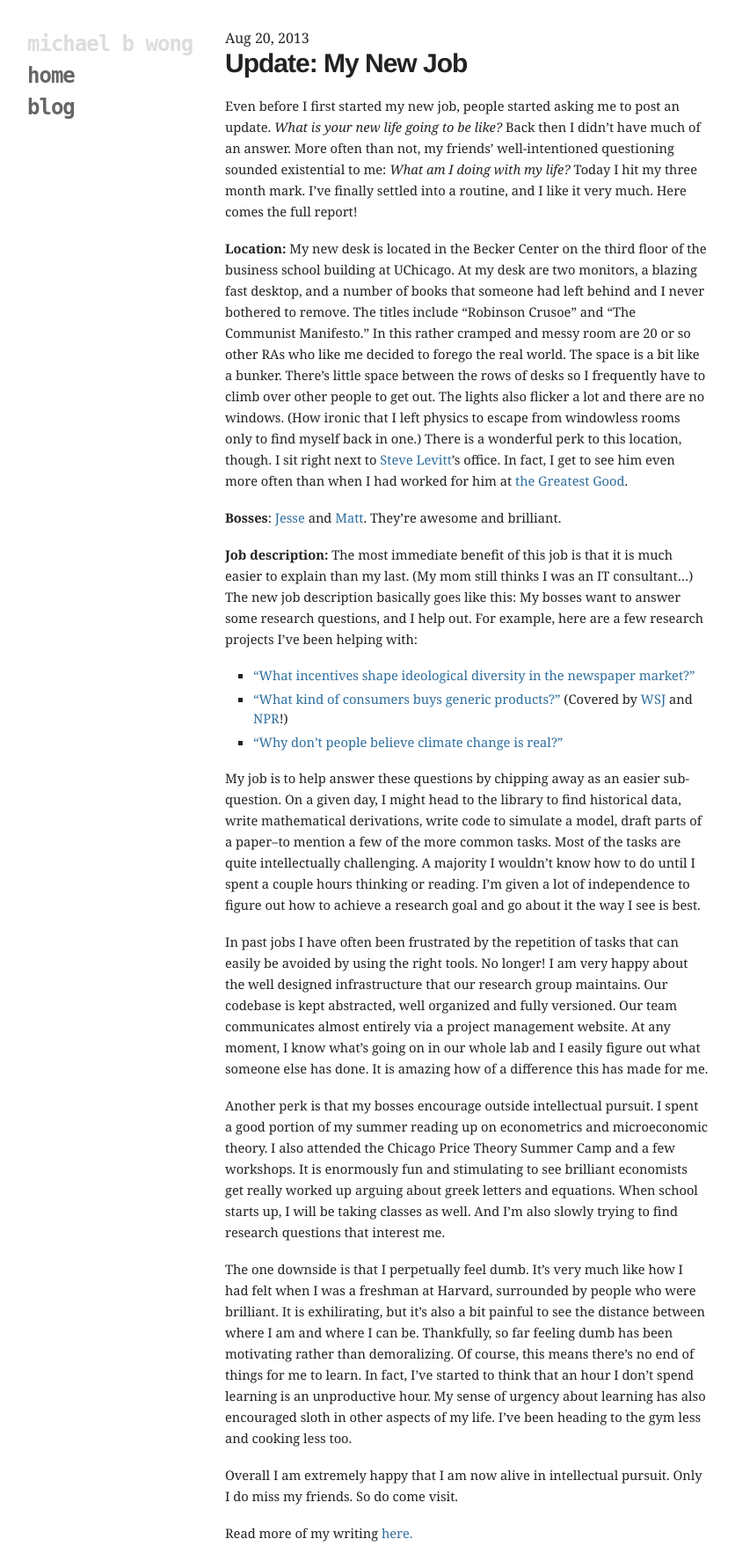
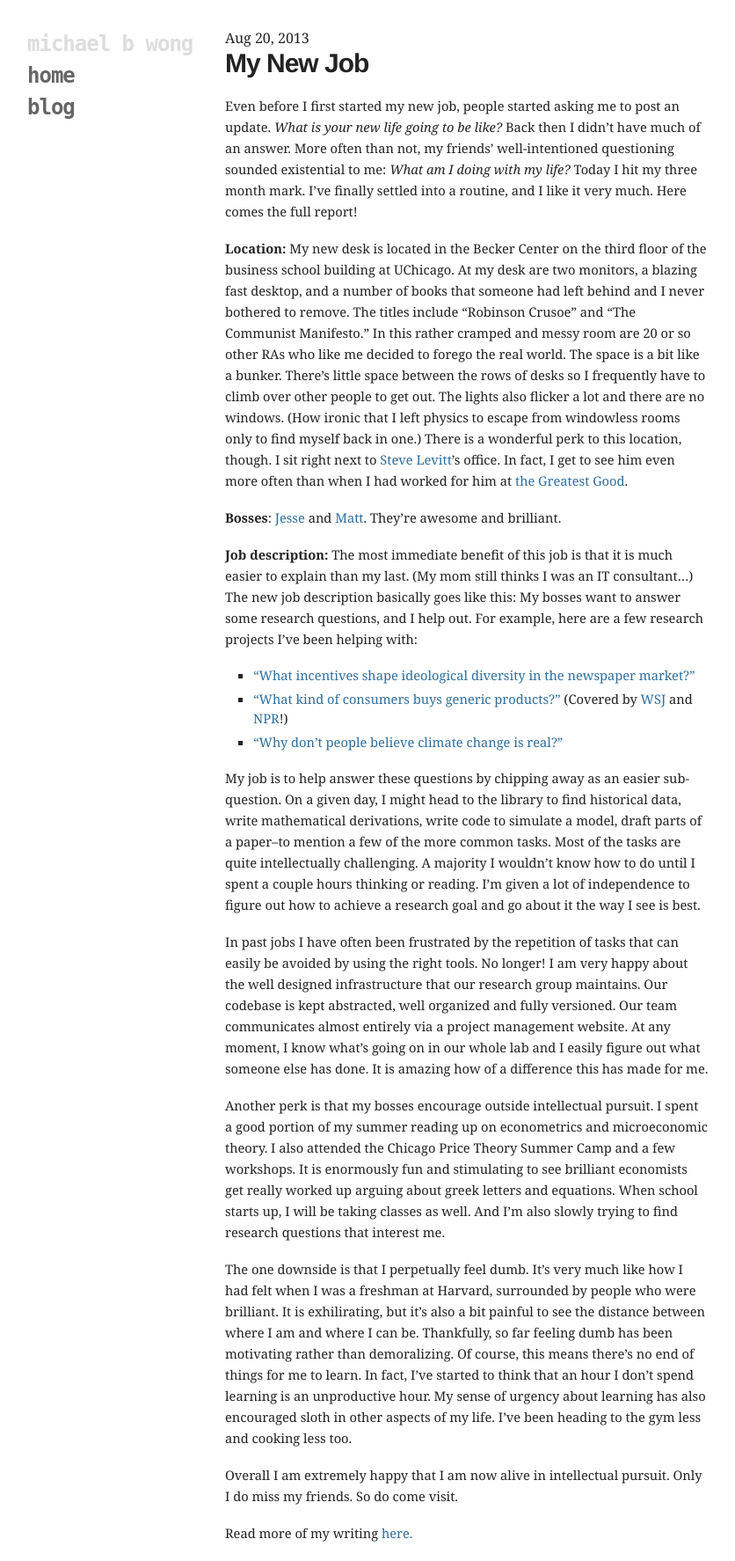
Before and after one commit to mbwong/mbwong.github.com, a Jekyll site: the page built from _posts/2013-08-20-new-job.md, in a window 1280 px wide. Shown: the whole page at 88% size, without its empty margins (94-930 px from the left). Built offline with Jekyll 4.4.1, drawn with Linux system fonts in a browser that asks for light colours.

Commit message:
Update 2013-08-20-new-job.md

```diff
--- a/_posts/2013-08-20-new-job.md
+++ b/_posts/2013-08-20-new-job.md
@@ -1,10 +1,10 @@
 ---
 tags: personal
-title: Update&#58;  My New Job
+title: My New Job
 layout: post
 ---
 
-# Update: My New Job
+# My New Job
 
 Even before I first started my new job, people started asking me to post an update. _What is your new life going to be like?_ Back then I didn't have much of an answer. More often than not, my friends' well-intentioned questioning sounded existential to me: _What am I doing with my life?_ Today I hit my three month mark. I've finally settled into a routine, and I like it very much. Here comes the full report!
 
```
